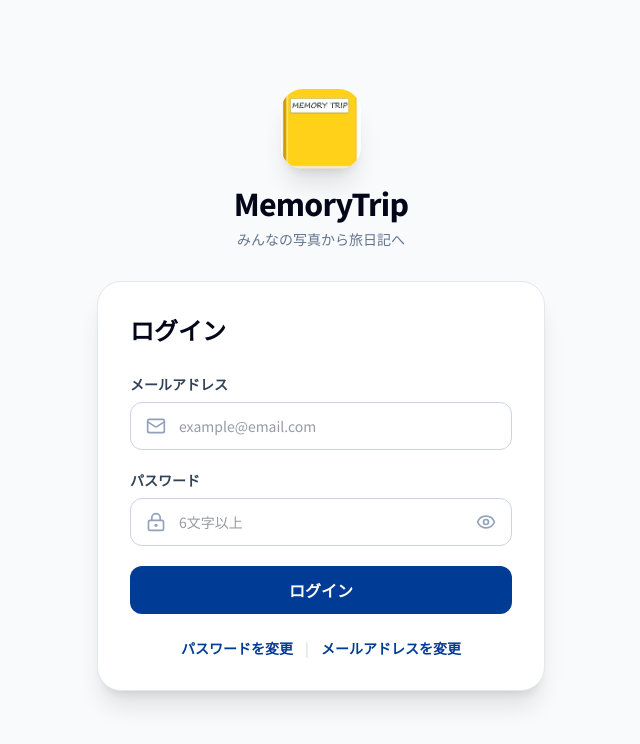
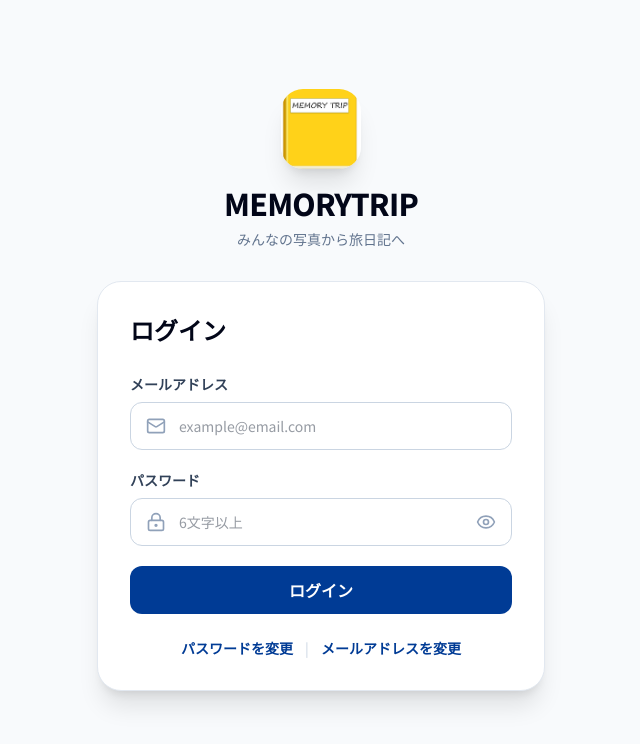
Before and after one commit to Takas-sea/bugs-everywhere, a React (Vite) app in the folder frontend/: page / in a window 1280 px wide. Shown: the top 744 px of the page, without its empty margins (319-959 px from the left). Built offline with nearby package versions, Linux system fonts and the light colour scheme; no server answers; the database is empty; a web font is replaced by a local one.

Commit message:
変更内容を更新

```diff
--- a/frontend/src/components/HomeScreen.tsx
+++ b/frontend/src/components/HomeScreen.tsx
@@ -81,7 +81,7 @@ export const HomeScreen: React.FC<HomeScreenProps> = ({
               whitespace-nowrap
             "
           >
-           MemoryTrip
+           MEMORYTRIP
           </h1>
 
           {/* Login / Profile */}
--- a/frontend/src/components/LoginScreen.tsx
+++ b/frontend/src/components/LoginScreen.tsx
@@ -91,7 +91,7 @@ export const LoginScreen: React.FC<LoginScreenProps> = ({ onLogin }) => {
           />
 
           <h1 className="text-3xl font-extrabold tracking-tight text-slate-950">
-            MemoryTrip
+            MEMORYTRIP
           </h1>
 
           <p className="mt-2 text-sm text-slate-500">
```
